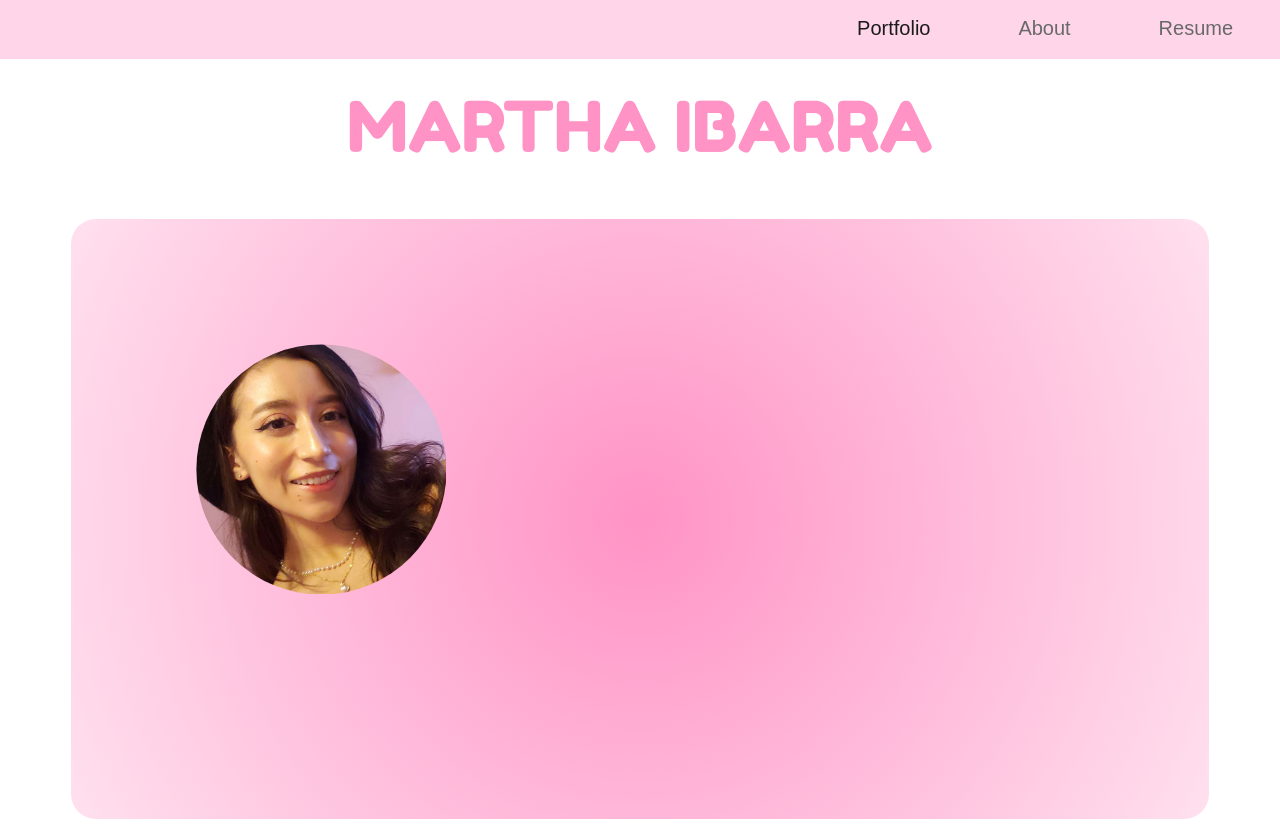
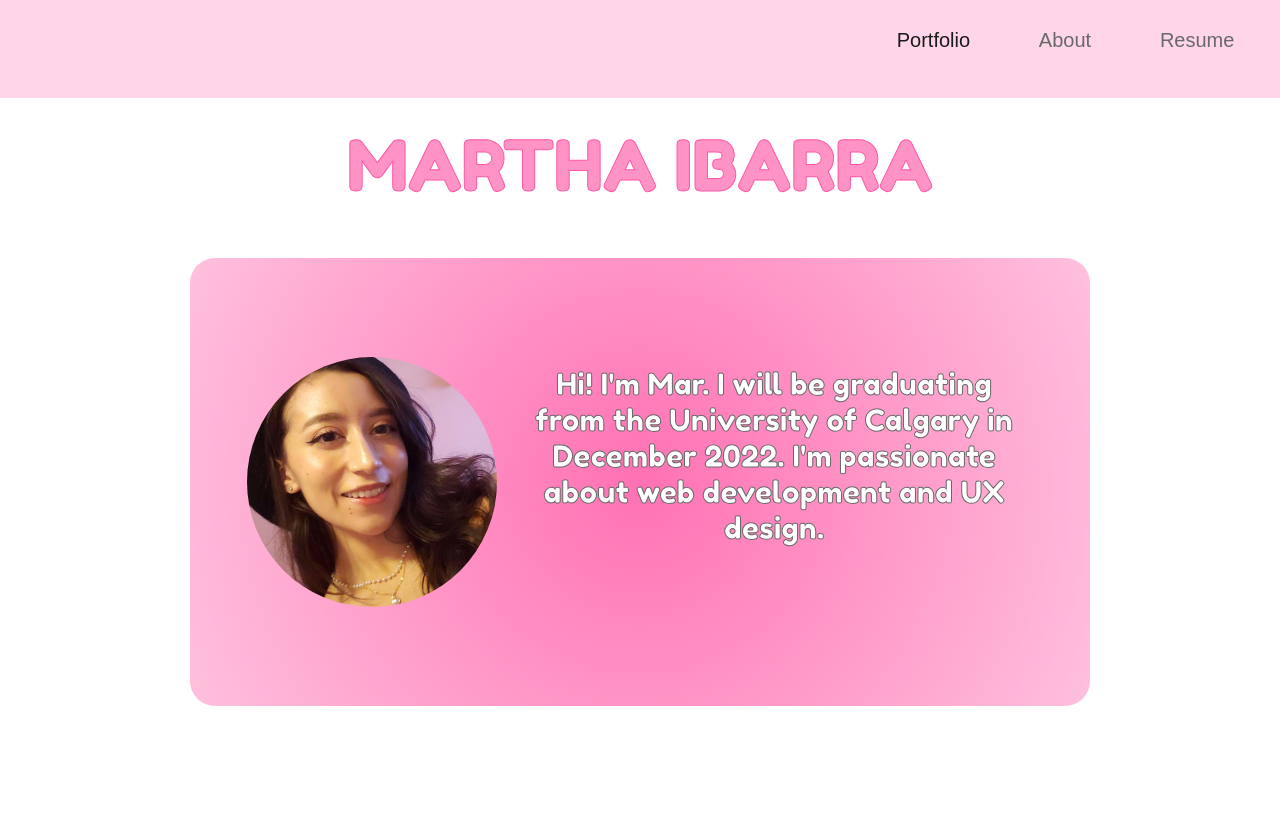
Before and after one commit to kiwigi/portfolio, a React (Create React App) app: page / in a window 1280 px wide. Shown: the top 827 px of the page. After the commit the page ends 800 px from the top, so only its background shows below. Built offline with nearby package versions, Linux system fonts and the light colour scheme.

Commit message:
improved css for homepage and navbar

```diff
--- a/src/Navbar.js
+++ b/src/Navbar.js
@@ -3,11 +3,11 @@ import "./styleSheet.css"
 const Navbar = (props) =>{
 
     const navBarStyle = {
-        width: '100%',
+        width: '99%',
+        height: '100px',
         background: '#ffd6e9',
-        marginLeft: '-10px',
+        marginLeft: '-15px',
         marginTop: '-10px',
-        // marginRight: '-10px',
         overflow: 'hidden',
         fontFamily: 'Century Gothic,CenturyGothic,AppleGothic,sans-serif',
         textAlign: 'center',
@@ -21,7 +21,9 @@ const Navbar = (props) =>{
     const categoryStyle = {
         float: 'right',
         padding: '1.5%',
-        marginRight: '50px',
+        marginTop: '1%',
+        marginBottom: '1%',
+        paddingRight: '50px',
         display: 'inline',
 
 
--- a/src/Portfolio.js
+++ b/src/Portfolio.js
@@ -17,7 +17,9 @@ function Portfolio() {
       <div className='myName'> MARTHA IBARRA</div>
       <div className='simpleBox'>
           <img className='selfPic' src={selfPic}></img>
-          <div className='selfIntro' src={selfPic}></div>
+          <div className='selfIntro'>
+                Hi! I'm Mar. I will be graduating from the University of Calgary in December 2022. I'm passionate about web development and UX design.
+          </div>
 
       </div>
     </div>
--- a/src/styleSheet.css
+++ b/src/styleSheet.css
@@ -16,17 +16,21 @@
     margin-top: 2%;
     color: #FF93C5;
     padding-bottom: 50px;
+    -webkit-text-stroke-width: 1px;
+    -webkit-text-stroke-color: #ff57a6;
 }
 
 .simpleBox{
     width: 90%;
-    height: 600px;
+    max-width: 900px;
+    height: auto;
     display: block;
     margin-left: auto;
     margin-right: auto;
+    justify-content: center;
     /* margin-top: auto;
     margin-bottom: auto; */
-    background:radial-gradient( 900px,#FF93C5,transparent);
+    background:radial-gradient( 900px,#ff71b3,transparent);
     background-color: white;
     border-radius: 25px;
     display: flex;
@@ -40,8 +44,22 @@
     max-height: 250px;
     border-radius: 50%;
     margin-top: 10%;
-    margin-left: 10%;
+    margin-bottom: 10%;
     flex-direction: column;
+}
+
+.selfIntro{
+    font-family: FredokaOne-Regular;
+    color: rgb(255, 255, 255);
+    max-width: 500px;
+    padding: 2%;
+    text-align: center;
+    font-size: 30px;
+    flex-direction: column;
+    margin-top: 10%;
+    margin-bottom: 10%;
+    -webkit-text-stroke-width: 1px;
+    -webkit-text-stroke-color: rgb(104, 103, 103);
 }
 
 @font-face {
```
